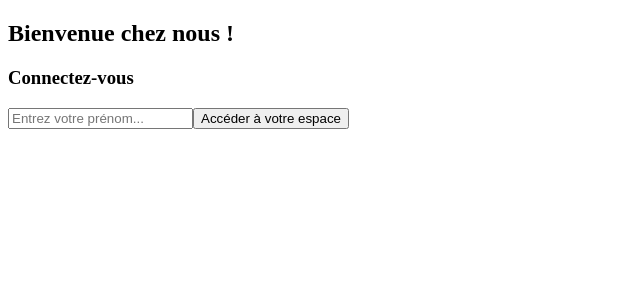
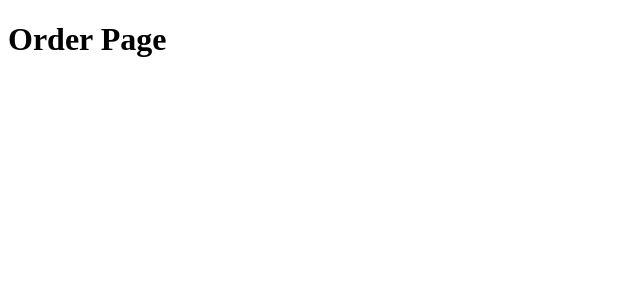
Before and after one commit to Kiichi14/Cake-Nest, a React (Vite) app: page /order in a window 1280 px wide. Shown: the top 300 px of the page, without its empty margins (0-640 px from the left). Built offline with nearby package versions, Linux system fonts and the light colour scheme.

Commit message:
F02 : OrderPage : install react router and create order and error Page

```diff
--- a/package.json
+++ b/package.json
@@ -11,7 +11,8 @@
   },
   "dependencies": {
     "react": "^18.2.0",
-    "react-dom": "^18.2.0"
+    "react-dom": "^18.2.0",
+    "react-router-dom": "^6.19.0"
   },
   "devDependencies": {
     "@types/react": "^18.2.37",
--- a/src/App.jsx
+++ b/src/App.jsx
@@ -1,10 +1,11 @@
-import LoginPage from "./pages/login_page/LoginPage"
+//import LoginPage from "./pages/login_page/LoginPage"
+import MainRoutes from "./Routes"
 
 function App() {
 
   return (
     <>
-      <LoginPage />
+      <MainRoutes />
     </>
   )
 }
--- /dev/null
+++ b/src/Routes.jsx
@@ -0,0 +1,18 @@
+import { BrowserRouter, Routes, Route } from "react-router-dom";
+import LoginPage from "./pages/login_page/LoginPage";
+import OrderPage from "./pages/order_page/OrderPage";
+import ErrorPage from "./pages/error_page/ErrorPage";
+
+function MainRoutes(){
+    return (
+        <BrowserRouter>
+            <Routes>
+                <Route path="/" element={<LoginPage />}/>
+                <Route path="/order" element={<OrderPage />}/>
+                <Route path='*' element={<ErrorPage />}/>
+            </Routes>
+        </BrowserRouter>
+    )
+}
+
+export default MainRoutes;
--- /dev/null
+++ b/src/pages/error_page/ErrorPage.jsx
@@ -0,0 +1,10 @@
+function ErrorPage() {
+    return(
+        <>
+            <h1>Error Page</h1>
+            <button>Retourner a l&apos;acceuil</button>
+        </>
+    )
+}
+
+export default ErrorPage;
--- /dev/null
+++ b/src/pages/order_page/OrderPage.jsx
@@ -0,0 +1,9 @@
+function OrderPage() {
+    return (
+        <>
+            <h1>Order Page</h1>
+        </>
+    )
+}
+
+export default OrderPage;
```
Also changed, not shown: 1 other file (tests, documents, lock files or other folders).
